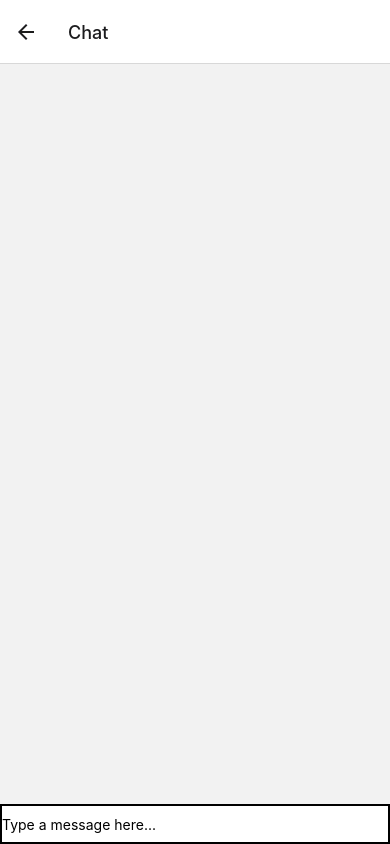
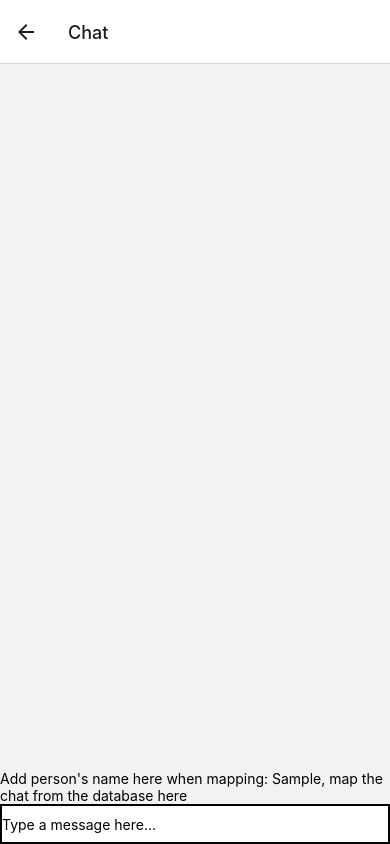
Before and after one commit to Immatrainz/Comms, a React Native app: screen /Chat in a window 390 px wide. Built offline with nearby package versions, Linux system fonts and the light colour scheme.

Commit message:
Added text

```diff
--- a/components/ChatScreen.tsx
+++ b/components/ChatScreen.tsx
@@ -4,6 +4,10 @@ import {Text, View, StyleSheet, TextInput, Button} from 'react-native';
 const ChatScreen = ({navigation}) => {
   return (
     <View className="flex flex-col h-full justify-end">
+      <Text>
+        Add person's name here when mapping: Sample, map the chat from the
+        database here
+      </Text>
       <TextInput
         className="bg-white border-2 border-black h-10"
         placeholder="Type a message here..."
```
